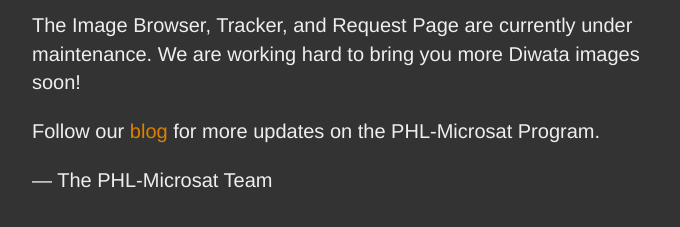
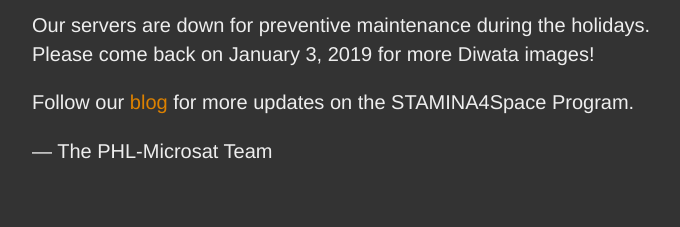
Before and after one commit to phl-microsat/maintenance-page, a plain HTML site: page index.html in a window 1280 px wide. Shown: the part 207-434 px from the top of the page, without its empty margins (283-963 px from the left). Drawn offline with nearby package versions, Linux system fonts and the light colour scheme.

Commit message:
Update index.html

```diff
--- a/index.html
+++ b/index.html
@@ -31,8 +31,8 @@
         Under Maintenance
       </div>
     </h1>
-    <p>The Image Browser, Tracker, and Request Page are currently under maintenance. We are working hard to bring you more Diwata images soon!</p>
-    <p>Follow our <a href="https://blog.phl-microsat.upd.edu.ph">blog</a> for more updates on the PHL-Microsat Program.</p>
+      <p>Our servers are down for preventive maintenance during the holidays. Please come back on January 3, 2019 for more Diwata images!</p>
+      <p>Follow our <a href="https://blog.phl-microsat.upd.edu.ph">blog</a> for more updates on the STAMINA4Space Program.</p>
     <div>
         <p>&mdash; The PHL-Microsat Team</p>
     </div>
```
